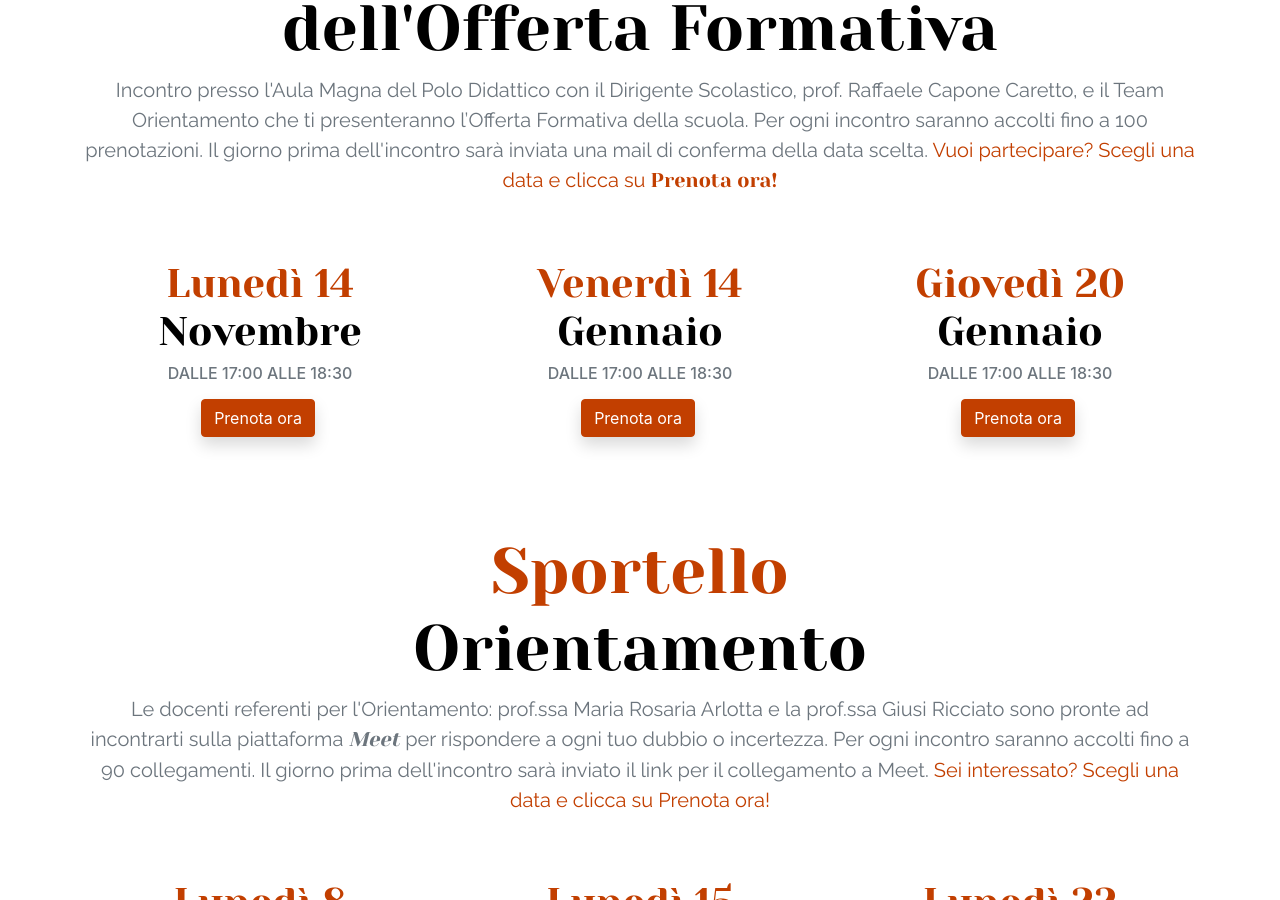
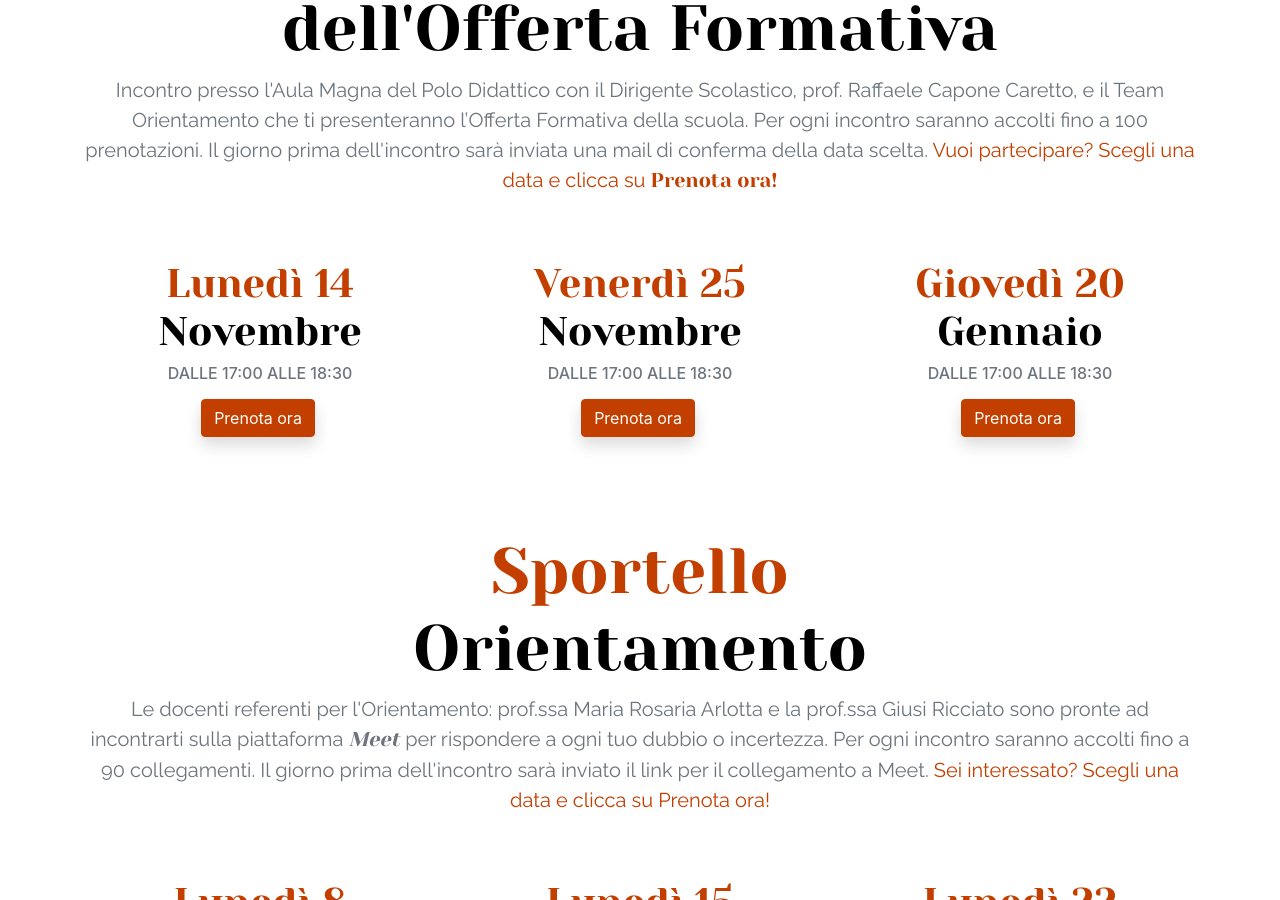
Before and after one commit to PiervitoCreanza/orientamento.liceodegiorgi.edu.it, a Jekyll site: the page built from incontri.html, in a window 1280 px wide and 900 px high, scrolled down 1035 px. Built offline with Jekyll 4.4.1, drawn with Linux system fonts in a browser that asks for light colours.

Commit message:
Updated '_data/incontri.json' via CloudCannon

```diff
--- a/_data/incontri.json
+++ b/_data/incontri.json
@@ -15,10 +15,10 @@
 					"url": "https://forms.gle/rLpo4RpHPcbSqB6J8"
 				},
 				{
-					"giorno": "Venerdì 14",
-					"mese": "Gennaio",
+					"giorno": "Venerdì 25",
+					"mese": "Novembre",
 					"orario": "Dalle 17:00 alle 18:30",
-					"url": "https://forms.gle/CyUtF2BDFfKfyYPX9"
+					"url": ""
 				},
 				{
 					"giorno": "Giovedì 20",
```
